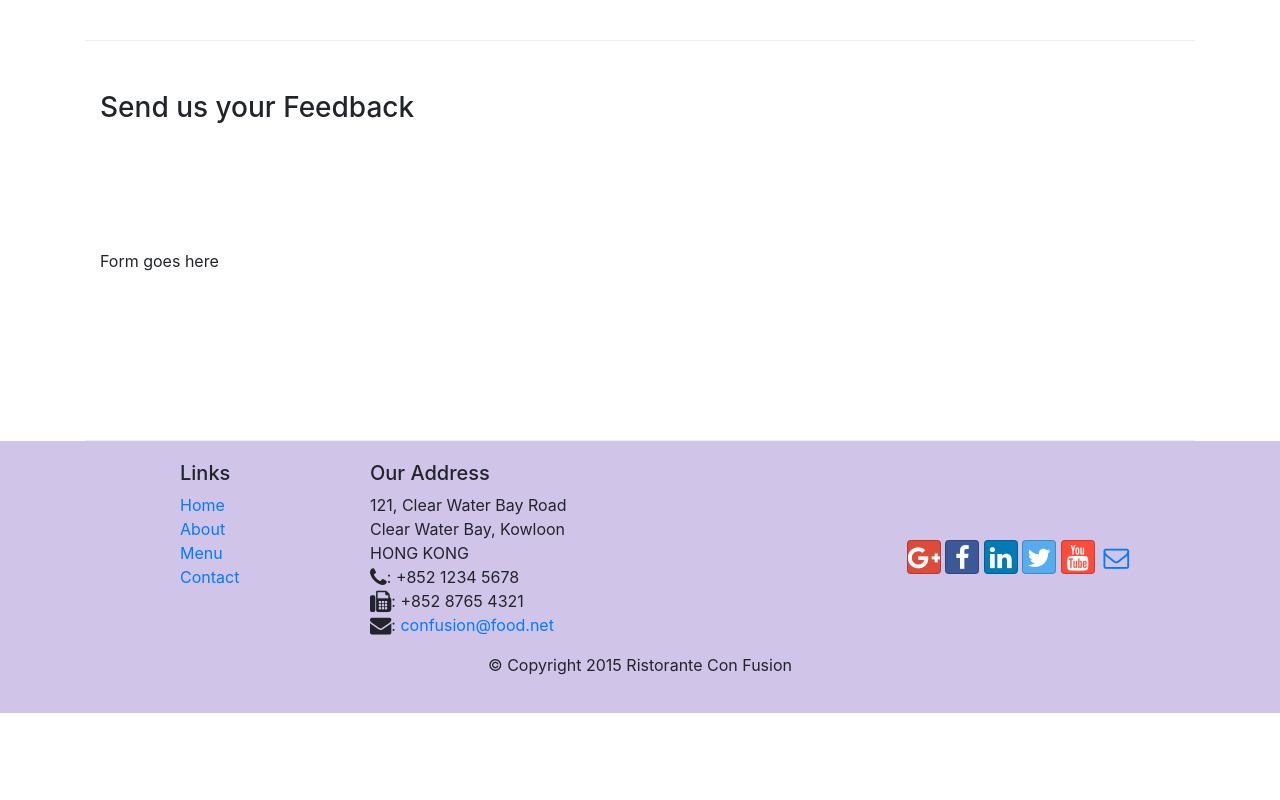
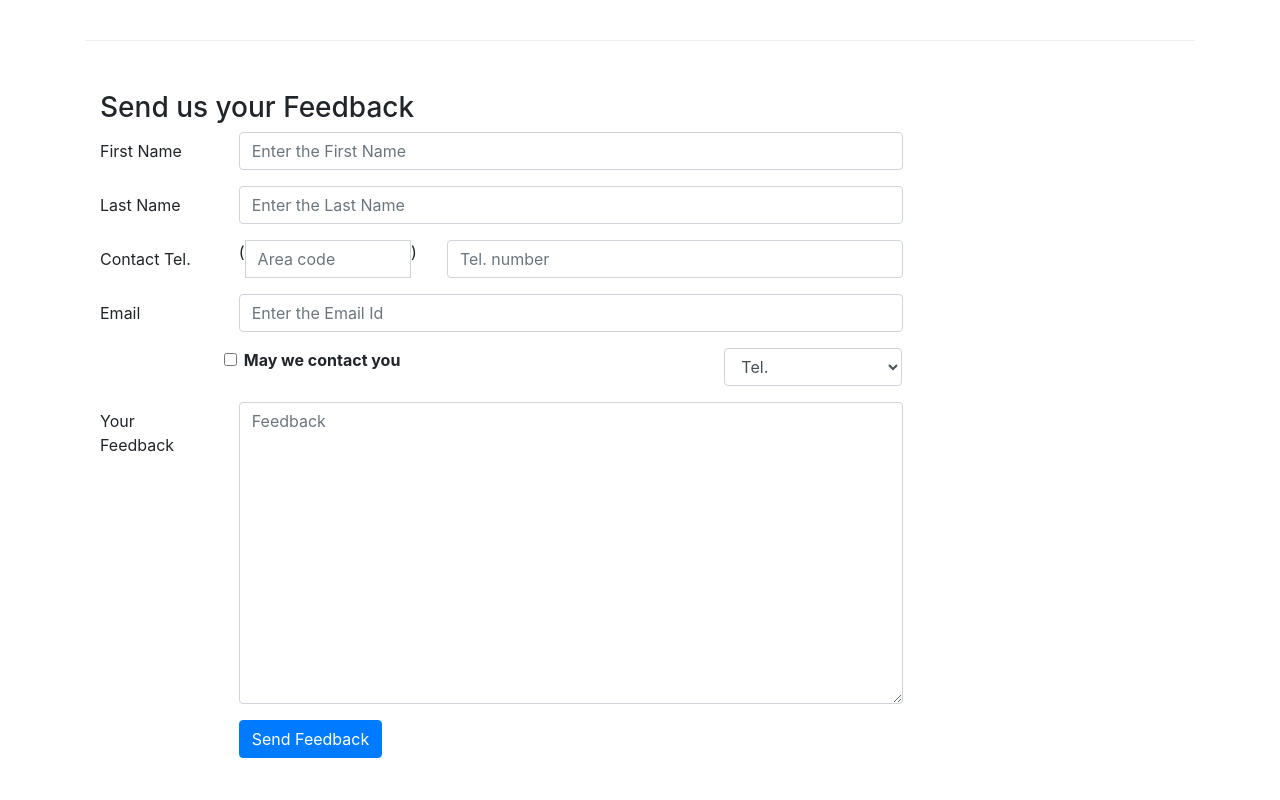
Before and after one commit to Manojmanthan/conFusion, a website: page contactus.html in a window 1280 px wide. Shown: the part 800-1600 px from the top of the page. Before the commit the page ends 1513 px from the top, so only its background shows below. Drawn offline with nearby package versions, Linux system fonts and the light colour scheme.

Commit message:
After adding forms

```diff
--- a/contactus.html
+++ b/contactus.html
@@ -93,7 +93,72 @@
               <h3>Send us your Feedback</h3>
            </div>
             <div class="col-12 col-md-9">
-                Form goes here
+
+              <form>
+              <div class="row form-group">
+                <label for="firstname" class="col-md-2 col-form-label">First Name</label>
+                <div class="col-md-10">
+                  <input type="text" class="form-control" id="firstname" name="firstname" placeholder="Enter the First Name">
+                </div>
+              </div>
+
+              <div class="row form-group">
+                <label for="lastname" class="col-md-2 col-form-label">Last Name</label>
+                <div class="col-md-10">
+                  <input type="text" class="form-control" id="lastname" name="lastname" placeholder="Enter the Last Name">
+                </div>
+              </div>
+
+                <div class="row form-group">
+                    <label for="telnum" class="col-md-2 col-form-label">Contact Tel.</label>
+
+                    <div class="col-5 col-sm-4 col-md-3">
+                      <div class="input-group">
+                        <div class="input-group-addon">(</div>
+                        <input type="tel" class="form-control" id="areacode" name="areacode" placeholder="Area code">
+                        <div class="input-group-addon">)</div>
+                      </div>
+                    </div>
+                    <div class="col-7 col-sm-6 col-md-7">
+                      <input type="tel" class="form-control" id="telnum" name="telnum" placeholder="Tel. number">
+                    </div>
+                </div>
+
+                <div class="row form-group">
+                    <label for="emailid" class="col-md-2 col-form-label">Email</label>
+                    <div class="col-md-10">
+                      <input type="email" class="form-control" id="emailid" name="emailid" placeholder="Enter the Email Id">
+                    </div>
+                </div>
+
+                <div class="row form-group">
+                  <div class="form-check col-md-6 offset-md-2">
+                    <label class="form-check-label">
+                      <input type="checkbox" class="form-check-input" name="approve" value=""><strong>May we contact you</strong>
+                    </label>
+                  </div>
+
+                  <div class="col-md-3 offset-md-1">
+                    <select class="form-control">
+                      <option>Tel.</option>
+                      <option>Email</option>
+                    </select>
+                  </div>
+                </div>
+
+                <div class="row form-group">
+                    <label for="feedback" class="col-md-2 col-form-label">Your Feedback</label>
+                    <div class="col-md-10">
+                      <textarea  class="form-control" id="feedback" name="feedback" placeholder="Feedback" rows="12"></textarea>
+                    </div>
+                </div>
+
+                <div class="row form-group">
+                  <div class="offset-md-2 col-md-10">
+                    <button type="submit" class="btn btn-primary">Send Feedback</button>
+                  </div>
+                  </div>
+            </form>
             </div>
              <div class="col-12 col-md">
             </div>
```
